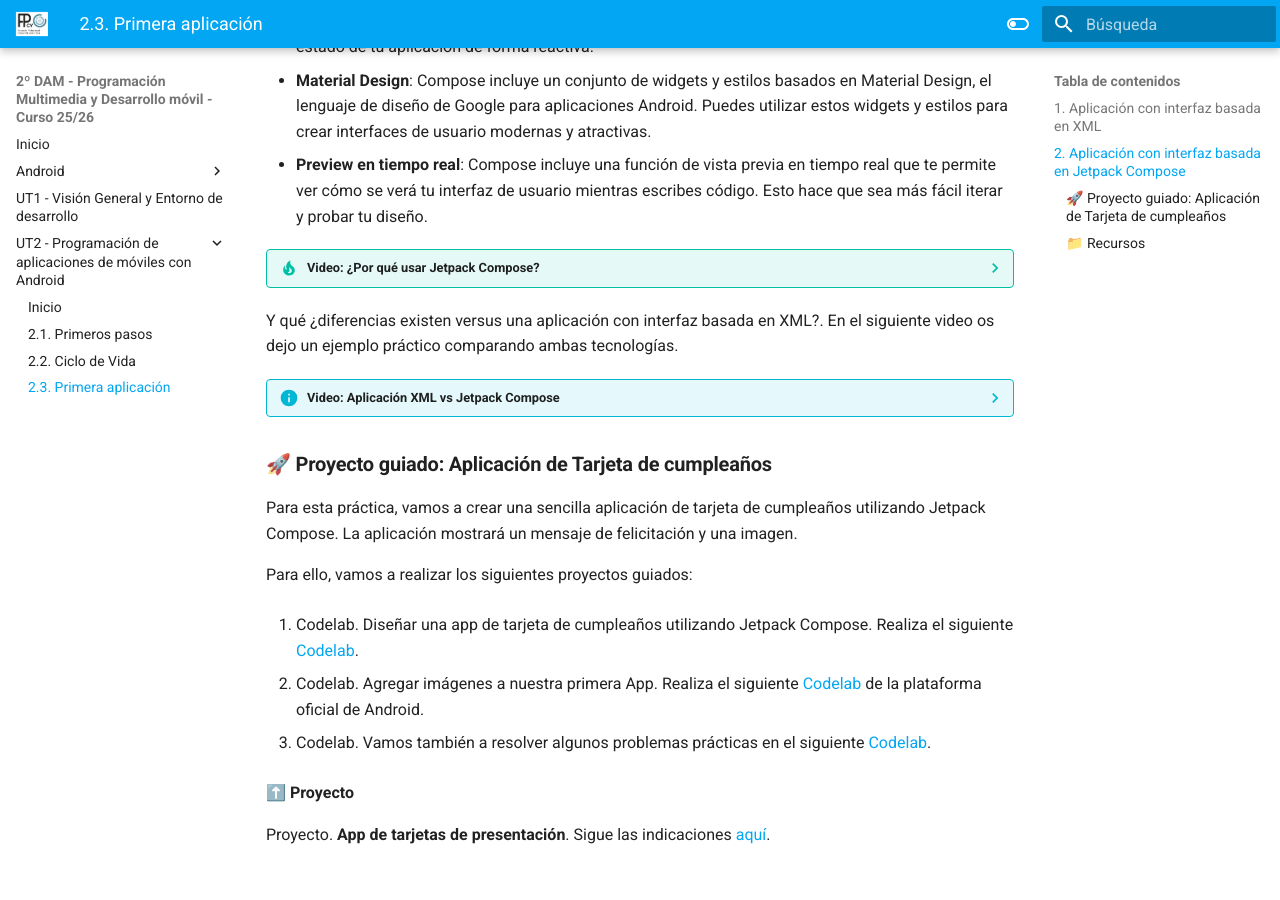
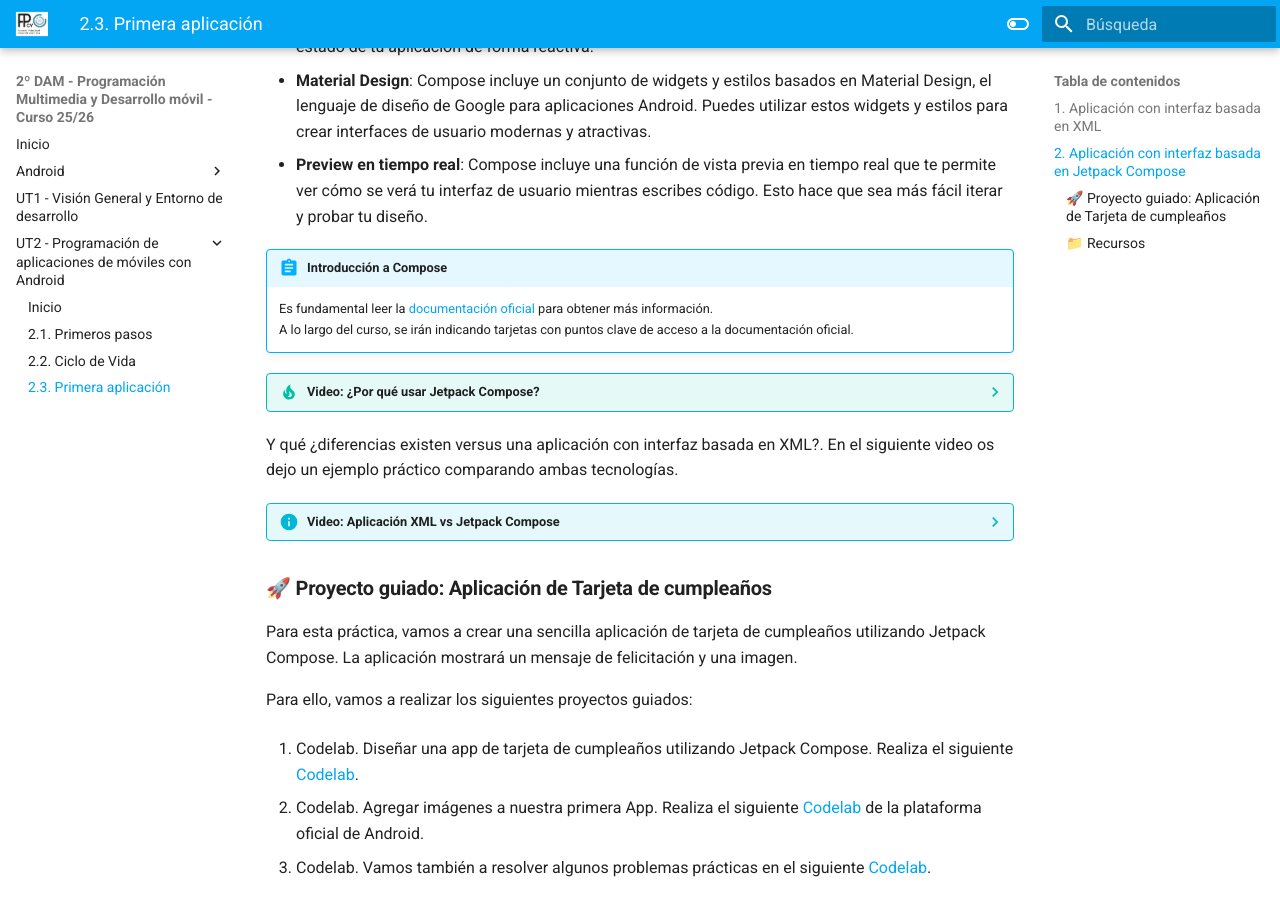
Before and after one commit to jssdocente/pmdm2526d, an MkDocs documentation site: the page built from docs/temas/02/2.3-primera-app.md, in a window 1280 px wide and 900 px high, scrolled down 842 px. Built offline with MkDocs 1.6.1 and Material for MkDocs 9.7.7, drawn with Linux system fonts in a browser that asks for light colours.

Commit message:
Add resources and introductory content for Jetpack Compose and Kotlin courses

```diff
--- a/docs/temas/02/2.3-primera-app.md
+++ b/docs/temas/02/2.3-primera-app.md
@@ -21,6 +21,12 @@
 - **State management**: Compose tiene un sistema de manejo de estado integrado que te permite gestionar el estado de tu aplicación de manera sencilla y eficiente. Puedes definir y observar el estado de tu aplicación de forma reactiva.
 - **Material Design**: Compose incluye un conjunto de widgets y estilos basados en Material Design, el lenguaje de diseño de Google para aplicaciones Android. Puedes utilizar estos widgets y estilos para crear interfaces de usuario modernas y atractivas.
 - **Preview en tiempo real**: Compose incluye una función de vista previa en tiempo real que te permite ver cómo se verá tu interfaz de usuario mientras escribes código. Esto hace que sea más fácil iterar y probar tu diseño.
+
+!!! abstract "Introducción a Compose"
+
+    Es fundamental leer la [documentación oficial](https://developer.android.com/develop/ui/compose/why-adopt?hl=es-419) para obtener más información.<br>
+    A lo largo del curso, se irán indicando tarjetas con puntos clave de acceso a la documentación oficial.
+
 
 ??? tip "Video: ¿Por qué usar Jetpack Compose?"
 
```
Also changed, not shown: docs/index.md (+4 -0 lines), docs/temas/02/index.md (+8 -2 lines).
